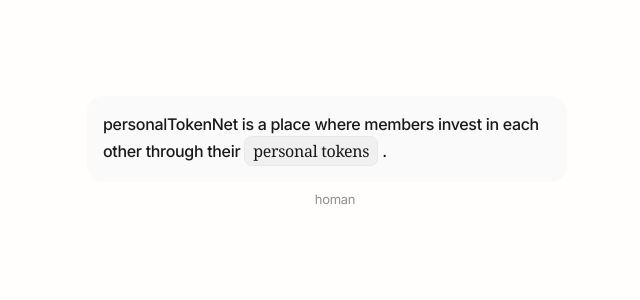
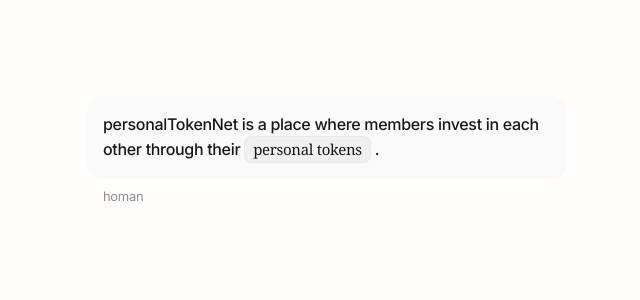
Before and after one commit to homan-uppu/personal-token-website, a Next.js app: page / in a window 1280 px wide. Shown: the top 300 px of the page, without its empty margins (313-953 px from the left). Built offline with nearby package versions, Linux system fonts and the light colour scheme.

Commit message:
bubble label

```diff
--- a/src/chat/Bubble/Bubble.module.css
+++ b/src/chat/Bubble/Bubble.module.css
@@ -0,0 +1,81 @@
+/* (intentionally left blank, as styles are now applied inline in the component) */
+/** Bubble wrapper */
+.bubbleWrapper {
+  display: flex;
+  flex-direction: column;
+  align-items: flex-start;
+  width: 480px;
+  margin-bottom: 16px;
+}
+
+/** Bubble (default, for Sender.User) */
+.bubble {
+  background: #fff;
+  border: 1px solid rgba(0, 0, 0, 0.03);
+  border-radius: 16px;
+  padding: 16px;
+  box-shadow: 0 1px 2px rgba(0, 0, 0, 0.03);
+  display: flex;
+  flex-direction: column;
+  align-items: center;
+  width: 100%;
+}
+
+/** Bubble (for Sender.Homan) */
+.bubbleHoman {
+  background: #fafafa;
+  border: none;
+  border-radius: 16px;
+  padding: 16px;
+  display: flex;
+  flex-direction: column;
+  align-items: center;
+  width: 100%;
+}
+
+/** Footer container */
+.footerContainer {
+  margin-top: 4px;
+}
+
+/** Footer label (span or link) */
+.footerLabel {
+  font-size: 13px;
+  color: #909093;
+  text-decoration: none;
+  font-weight: 400;
+  margin-left: 16px;
+}
+
+.footerLabel:hover {
+  color: #606062;
+}
+
+/** Spinner container */
+.spinnerContainer {
+  display: flex;
+  justify-content: center;
+  align-items: center;
+  min-height: 32px;
+  width: 100%;
+}
+
+/** Spinner */
+.spinner {
+  width: 24px;
+  height: 24px;
+  border: 3px solid #e0e0e0;
+  border-top: 3px solid #bdbdbd;
+  border-radius: 50%;
+  animation: bubble-spin 1s linear infinite;
+}
+
+/** Spinner animation */
+@keyframes bubble-spin {
+  0% {
+    transform: rotate(0deg);
+  }
+  100% {
+    transform: rotate(360deg);
+  }
+}
--- a/src/chat/Bubble/index.tsx
+++ b/src/chat/Bubble/index.tsx
@@ -1,5 +1,6 @@
 import React from "react";
 import { Sender } from "@/util/chat";
+import styles from "./Bubble.module.css";
 
 interface BubbleFooter {
   label: string;
@@ -21,12 +22,16 @@ const Bubble: React.FC<BubbleProps> = ({
   isLoading = false,
   showFooter = false,
 }) => {
+  // Choose bubble style based on sender
+  const bubbleClass =
+    sender === Sender.Homan ? styles.bubbleHoman : styles.bubble;
+
   if (isLoading) {
     return (
-      <div style={bubbleWrapperStyle}>
-        <div style={bubbleStyle(sender)}>
-          <div style={spinnerContainerStyle}>
-            <div style={spinnerStyle} />
+      <div className={styles.bubbleWrapper}>
+        <div className={bubbleClass}>
+          <div className={styles.spinnerContainer}>
+            <div className={styles.spinner} />
           </div>
         </div>
       </div>
@@ -34,18 +39,23 @@ const Bubble: React.FC<BubbleProps> = ({
   }
 
   return (
-    <div style={bubbleWrapperStyle}>
-      <div style={bubbleStyle(sender)}>
+    <div className={styles.bubbleWrapper}>
+      <div className={bubbleClass}>
         <div>{children}</div>
       </div>
       {showFooter && (
-        <div style={footerContainerStyle}>
+        <div className={styles.footerContainer}>
           {footer.link ? (
-            <a href={footer.link} style={footerLabelStyle}>
+            <a
+              href={footer.link}
+              className={styles.footerLabel}
+              target="_blank"
+              rel="noopener noreferrer"
+            >
               {footer.label}
             </a>
           ) : (
-            <span style={footerLabelStyle}>{footer.label}</span>
+            <span className={styles.footerLabel}>{footer.label}</span>
           )}
         </div>
       )}
@@ -53,68 +63,4 @@ const Bubble: React.FC<BubbleProps> = ({
   );
 };
 
-// ================== Styles ==================
-
-const bubbleWrapperStyle: React.CSSProperties = {
-  display: "flex",
-  flexDirection: "column",
-  alignItems: "center",
-  width: 480,
-  marginBottom: 16,
-};
-
-const bubbleStyle = (sender: Sender): React.CSSProperties => ({
-  background: sender === Sender.Homan ? "#fafafa" : "#fff",
-  border: sender === Sender.Homan ? "none" : "1px solid rgba(0,0,0,0.03)",
-  borderRadius: 16,
-  padding: 16,
-  boxShadow: sender === Sender.Homan ? undefined : "0 1px 2px rgba(0,0,0,0.03)",
-  display: "flex",
-  flexDirection: "column",
-  alignItems: "center",
-  width: "100%",
-});
-
-const footerContainerStyle: React.CSSProperties = {
-  marginTop: 4,
-};
-
-const footerLabelStyle: React.CSSProperties = {
-  fontSize: 13,
-  color: "#909093",
-  textDecoration: "none",
-  fontWeight: 400,
-  marginLeft: 16,
-};
-
-const spinnerContainerStyle: React.CSSProperties = {
-  display: "flex",
-  justifyContent: "center",
-  alignItems: "center",
-  minHeight: 32,
-  width: "100%",
-};
-
-const spinnerStyle: React.CSSProperties = {
-  width: 24,
-  height: 24,
-  border: "3px solid #e0e0e0",
-  borderTop: "3px solid #bdbdbd",
-  borderRadius: "50%",
-  animation: "bubble-spin 1s linear infinite",
-};
-
 export default Bubble;
-
-// Add keyframes for spinner animation
-const styleSheet =
-  typeof window !== "undefined" ? document.createElement("style") : null;
-if (styleSheet) {
-  styleSheet.innerHTML = `
-    @keyframes bubble-spin {
-      0% { transform: rotate(0deg);}
-      100% { transform: rotate(360deg);}
-    }
-  `;
-  document.head.appendChild(styleSheet);
-}
--- a/src/chat/Pill/Pill.module.css
+++ b/src/chat/Pill/Pill.module.css
@@ -2,12 +2,12 @@
   display: inline-block;
   background: #f0f0f0;
   border-radius: 8px;
-  padding: 2px 8px;
+  padding: 1px 8px;
   cursor: pointer;
   border: 1px solid rgba(0, 0, 0, 0.03);
   font-family: Georgia, serif;
   transition: box-shadow 0.2s, border-color 0.2s, background 0.2s;
-  font-size: 1rem;
+  font-size: 15px;
   user-select: none;
 }
 
--- a/src/chat/index.tsx
+++ b/src/chat/index.tsx
@@ -209,6 +209,10 @@ const Chat: React.FC = () => {
               sender={bubble.author}
               footer={{
                 label: bubble.author === Sender.Homan ? "homan" : "",
+                link:
+                  bubble.author === Sender.Homan
+                    ? "https://x.com/homanafterall"
+                    : "",
               }}
               {...(showFooter ? { showFooter: true } : {})}
             >
```
